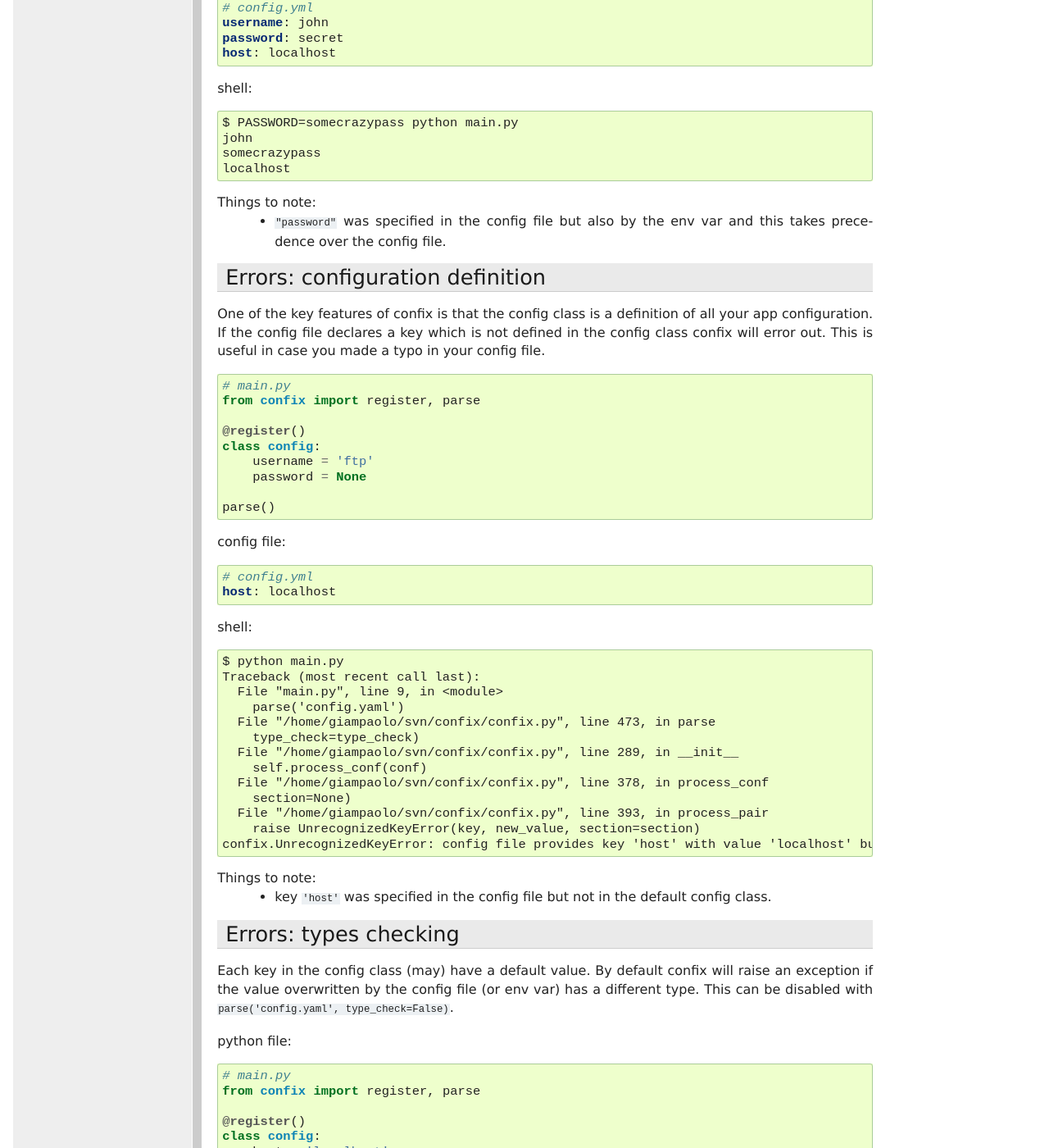
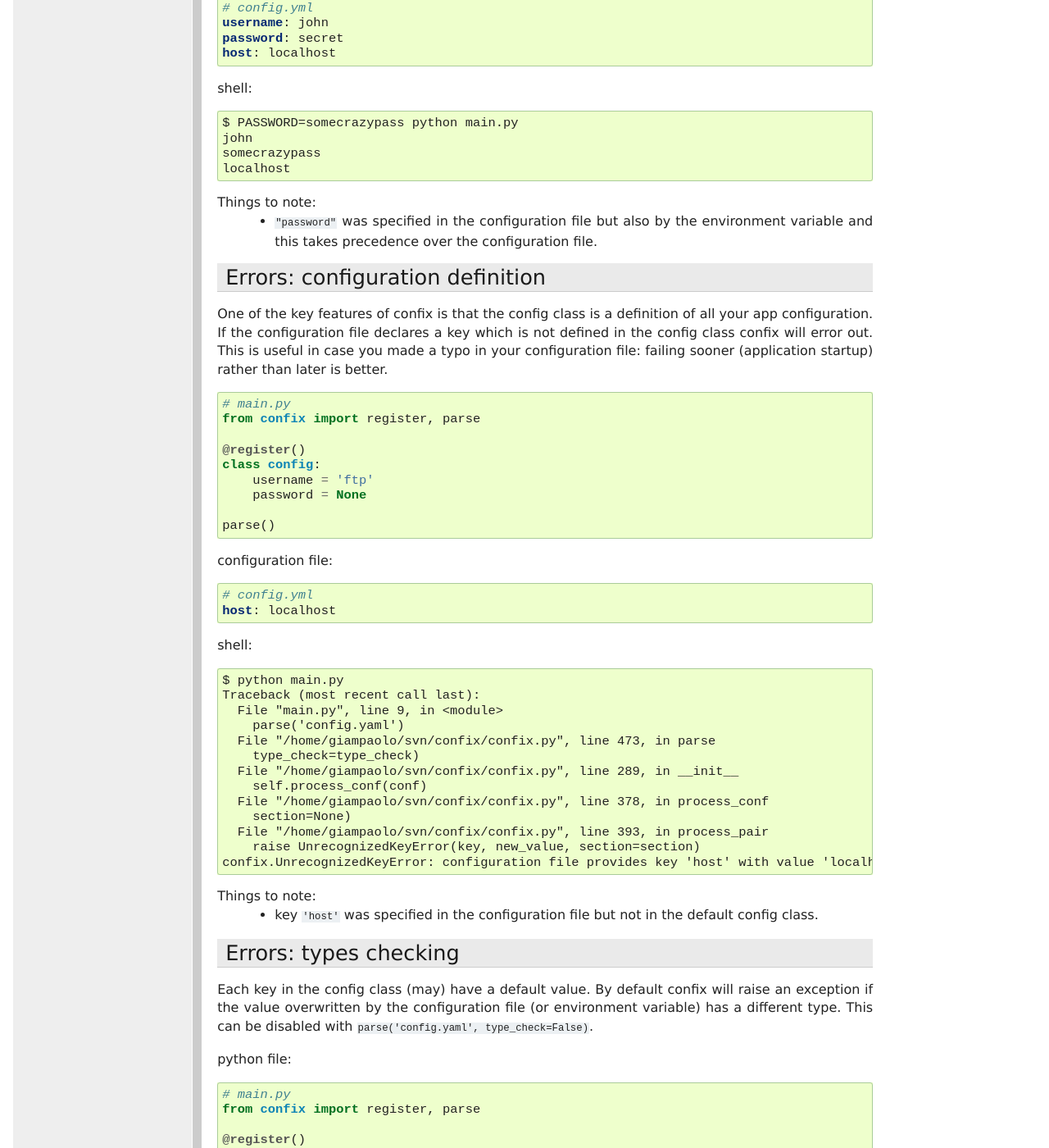
Before and after one commit to giampaolo/confix, a Sphinx documentation site: the page built from docs/index.rst, in a window 1280 px wide and 1400 px high, scrolled down 4311 px. Shown: the whole window at 82% size. Built offline with Sphinx 7.4.7, drawn with Linux system fonts in a browser that asks for light colours; formulas are drawn with MathJax 3; some of the changed text lies outside the part shown.

Commit message:
update doc

```diff
--- a/docs/index.rst
+++ b/docs/index.rst
@@ -24,7 +24,8 @@
 Confix is a language-agnostic configuration parser for Python.
 It lets you define the default configuration of an app as a standard Python
 class, then overwrite its attributes from a static configuration file (be it
-YAML, JSON, INI or TOML) and / or via environment variables.
+YAML, JSON, INI or TOML) and / or via
+`environment variables <http://pythonhosted.org/confix#override-a-key-via-environment-variable>`_.
 This is useful to avoid storing sensitive data (e.g. passwords) in the source
 code and validate configuration on startup (via validators, mandatory
 attributes and type checking).
@@ -67,19 +68,19 @@
 
     Raised on parse if the configuration file defines a key which is not
     defined by the default configuration class.
-    You're not supposed to catch this but instead fix the config file.
+    You're not supposed to catch this but instead fix the configuration file.
 
 .. class:: RequiredKeyError
 
-    Raised when the config file doesn't specify a key which was required
+    Raised when the configuration file doesn't specify a key which was required
     via ``schema(required=True)``.
-    You're not supposed to catch this but instead fix the config file.
+    You're not supposed to catch this but instead fix the configuration file.
 
 .. class:: TypesMismatchError
 
-    Raised when config file overrides a key having a type which is different
-    than the original one defined in the configuration class.
-    You're not supposed to catch this but instead fix the config file.
+    Raised when configuration file overrides a key having a type which is
+    different than the original one defined in the configuration class.
+    You're not supposed to catch this but instead fix the configuration file.
 
 **Functions**
 
@@ -89,7 +90,7 @@
     later.
     If *section* is ``None`` it is assumed that the configuration file will not
     be split in sub-sections otherwise *section* is the name of a specific
-    section which will be referenced by the config file.
+    section which will be referenced by the configuration file.
     All class attributes starting with an underscore will be ignored, same
     for methods, classmethods or any other non-callable type.
     A class decoratored with this method becomes dict()-able.
@@ -102,8 +103,8 @@
     A schema can be used to validate configuration key's values or state they
     are mandatory.
     *default* is the default key value.
-    If *required* is ``True`` it is mandatory for the config file (or the
-    env var) to specify that key.
+    If *required* is ``True`` it is mandatory for the configuration file (or
+    the environment variable) to specify that key.
     *validator* is a function or a list of functions which will be called for
     validating the overridden value.
     A validator function will fail if it returns ``False`` or raise
@@ -128,12 +129,11 @@
 
     Same as :func:`confix.parse()` but also takes environment variables into
     account.
-    It must be noted that env vars take precedence over the config file
-    (if specified).
+    It must be noted that environment variables take precedence over the
+    configuration file (if specified).
     Only upper cased environment variables are taken into account.
-    By default (``case_sensitive=False``) env var ``"FOO"`` will override a
-    key with the same name in a non case sensitive fashion (``'foo'``,
-    ``'Foo'``, ``'FOO'``, etc.).
+    By default (``case_sensitive=False``) environment variable ``"FOO"`` will override a key with the same name in a non case sensitive fashion
+    (``'foo'``, ``'Foo'``, ``'FOO'``, etc.).
     Also multiple "sections" are not supported so if multiple config classes
     define a key ``'foo'`` all of them will be overwritten.
     If *case_sensitive* is ``True`` then it is supposed that the config
@@ -188,7 +188,7 @@
     print(config.username)
     print(config.password)
 
-config file:
+configuration file:
 
 .. code-block:: yaml
 
@@ -204,14 +204,14 @@
     secret
 
 Things to note:
- - ``password`` got changed by config file.
+ - ``password`` got changed by configuration file.
  - ``parse()`` did the trick.
  - configuration fields ("keys") can be accessed as attributes
    (``config.name``).
 
 
-Override a key via environment variable
----------------------------------------
+Override a key via environment variables
+----------------------------------------
 
 python file:
 
@@ -238,7 +238,8 @@
     secret
 
 Things to note:
- - ``"PASSWORD"`` env var changed the value of ``"password"`` configuration
+ - ``"PASSWORD"`` environment variable changed the value of ``"password"``
+   class attribute.
    key which is treated in a case insensitive fashion.
  - to change this behavior use ``parse_with_envvars(case_sensitive=True))``
    but in that case also the class attributed must be upper case
@@ -286,16 +287,17 @@
     localhost
 
 Things to note:
- - ``"password"`` was specified in the config file but also by the env var
-   and this takes precedence over the config file.
+ - ``"password"`` was specified in the configuration file but also by the
+   environment variable and this takes precedence over the configuration file.
 
 Errors: configuration definition
 --------------------------------
 
 One of the key features of confix is that the config class is a definition of
-all your app configuration. If the config file declares a key which is not
-defined in the config class confix will error out. This is useful in case you
-made a typo in your config file.
+all your app configuration. If the configuration file declares a key which is
+not defined in the config class confix will error out. This is useful in case
+you made a typo in your configuration file: failing sooner (application
+startup) rather than later is better.
 
 .. code-block:: python
 
@@ -309,7 +311,7 @@
 
     parse()
 
-config file:
+configuration file:
 
 .. code-block:: yaml
 
@@ -332,18 +334,18 @@
         section=None)
       File "/home/giampaolo/svn/confix/confix.py", line 393, in process_pair
         raise UnrecognizedKeyError(key, new_value, section=section)
-    confix.UnrecognizedKeyError: config file provides key 'host' with value 'localhost' but key 'host' is not defined in the config class
+    confix.UnrecognizedKeyError: configuration file provides key 'host' with value 'localhost' but key 'host' is not defined in the config class
 
 Things to note:
- - key ``'host'`` was specified in the config file but not in the default
+ - key ``'host'`` was specified in the configuration file but not in the default
    config class.
 
 Errors: types checking
 ----------------------
 
 Each key in the config class (may) have a default value. By default confix will
-raise an exception if the value overwritten by the config file (or env var) has
-a different type. This can be disabled with
+raise an exception if the value overwritten by the configuration file (or
+environment variable) has a different type. This can be disabled with
 ``parse('config.yaml', type_check=False)``.
 
 python file:
@@ -360,7 +362,7 @@
 
     parse('config.yaml')
 
-config file:
+configuration file:
 
 .. code-block:: yaml
 
@@ -391,7 +393,7 @@
 ------------------
 
 You can force certain arguments to be required, meaning they *have* to be
-specified via config file or environment variable.
+specified via configuration file or environment variable.
 
 python file:
 
@@ -408,7 +410,7 @@
     parse_with_envvars('config.yaml')
     print(config.password)
 
-config file:
+configuration file:
 
 .. code-block:: yaml
 
@@ -430,7 +432,7 @@
         self.run_last_schemas()
       File "/home/giampaolo/svn/confix/confix.py", line 449, in run_last_schemas
         raise RequiredKeyError(key, section=section)
-    confix.RequiredKeyError: configuration class requires 'password' key to be specified via config file or env var
+    confix.RequiredKeyError: configuration class requires 'password' key to be specified via configuration file or environment variable
     $
     $ PASSWORD=secret python main.py
     secret
@@ -439,8 +441,8 @@
 ----------
 
 A validator is function which is called to validate the value overridden by the
-config file (or env var). If the function returns ``False`` or raise
-``confix.ValidationError`` the validation will fail.
+configuration file (or environment variable). If the function returns ``False``
+or raise ``confix.ValidationError`` the validation will fail.
 In this example we provide a validator which checks the password length.
 Also, it's ``required``.
 
@@ -484,8 +486,9 @@
 -------------------------
 
 Certain keys can be marked as mandatory, meaning if they are not specified in
-the config file (or via env var) confix will error out. This is useful to avoid
-storing sensitive data (e.g. passwords) in the source code.
+the configuration file (or via environment variable) confix will error out.
+This is useful to avoid storing sensitive data (e.g. passwords) in the source
+code.
 
 .. code-block:: python
 
@@ -512,7 +515,7 @@
         self.run_last_schemas()
       File "/home/giampaolo/svn/confix/confix.py", line 664, in run_last_schemas
         raise RequiredKeyError(key, section=section)
-    confix.RequiredKeyError: configuration class requires 'password' key to be specified via config file or environment variable
+    confix.RequiredKeyError: configuration class requires 'password' key to be specified via configuration file or environment variable
 
 Default validators
 ------------------
@@ -566,8 +569,8 @@
 ==============================
 
 You may want to do this in case you have an app with different components and
-you want to control everything from a single config file having different
-sections.
+you want to control everything from a single configuration file having
+different sections.
 Example:
 
 python file:
@@ -597,7 +600,7 @@
     print(http_config.port)
     print(http_config.username)
 
-config file:
+configuration file:
 
 .. code-block:: yaml
 
@@ -619,8 +622,8 @@
 
 Things to note:
  - if we would have used ``parse_with_envvars()`` and specified a ``USERNAME``
-   env var via cmdline ``username`` key of both config classes would have been
-   overwritten.
+   environment variable via cmdline ``username`` key of both config classes
+   would have been overwritten.
  - we may also have defined a third "root" config class, with no section.
 
 Notes about @register
```
